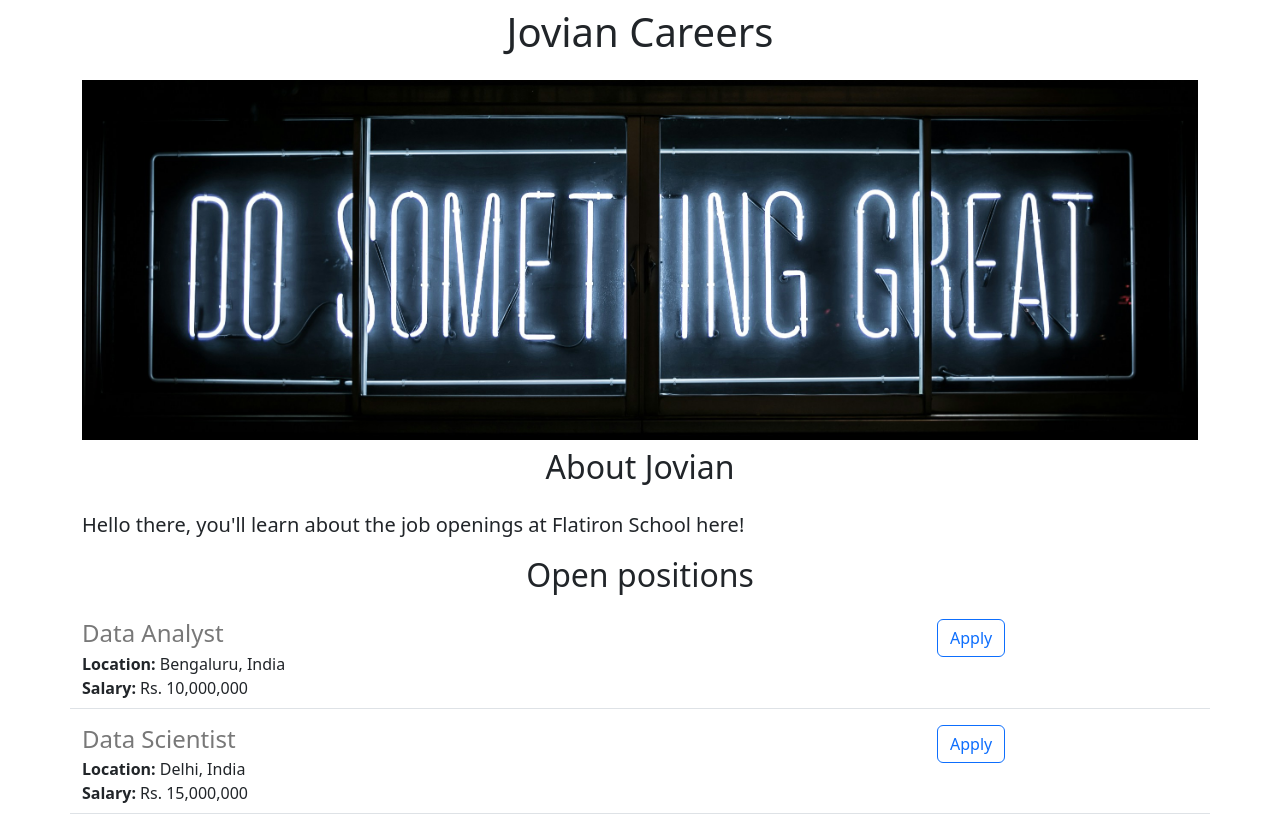
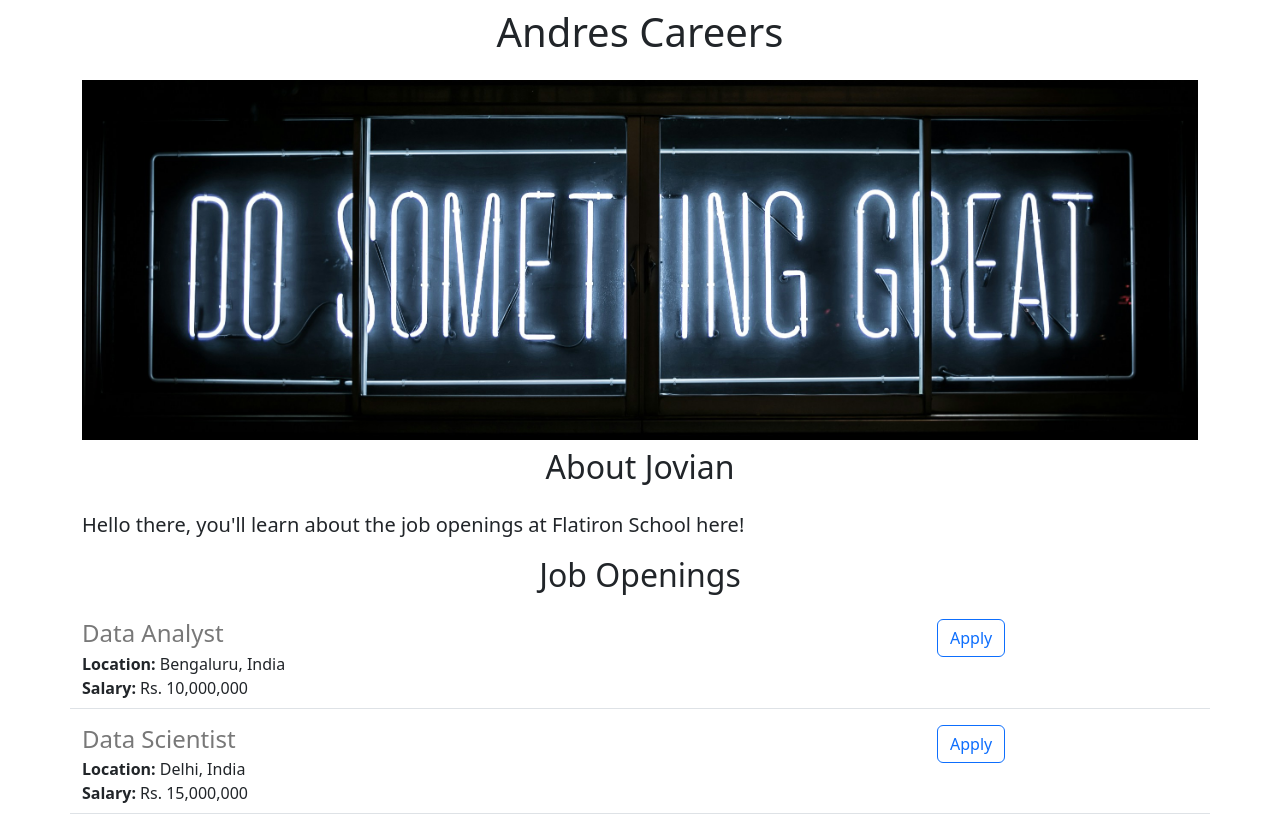
Before and after one commit to aruizacevedo/python-webdev, a Flask app: page / in a window 1280 px wide. Shown: the top 828 px of the page. Run offline with Flask 2, Linux system fonts and the light colour scheme.

Commit message:
Testing making changes to deployed website

```diff
--- a/app.py
+++ b/app.py
@@ -31,7 +31,7 @@ JOBS = [
 
 @app.route('/')
 def hello_world():
-  return render_template('home.html', jobs=JOBS, company_name='Jovian')
+  return render_template('home.html', jobs=JOBS, company_name='Andres')
 
 
 @app.route('/api/jobs')
--- a/templates/home.html
+++ b/templates/home.html
@@ -24,7 +24,7 @@
     <p class="lead">
       Hello there, you'll learn about the job openings at Flatiron School here!
     </p>
-    <h2 class="text-center mt-2 mb-4">Open positions</h2>
+    <h2 class="text-center mt-2 mb-4">Job Openings</h2>
     <div>
       {% for job in jobs %}
         {% include 'jobitem.html' %}
```
